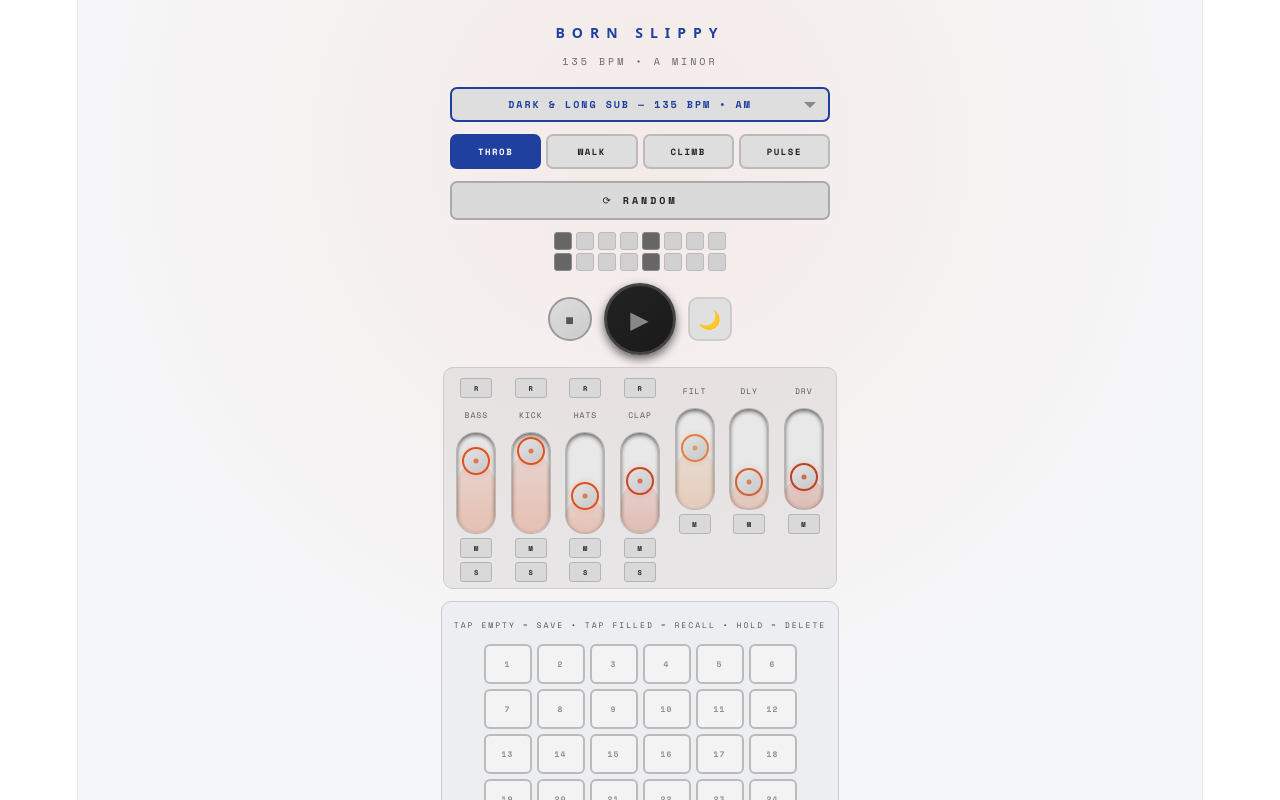
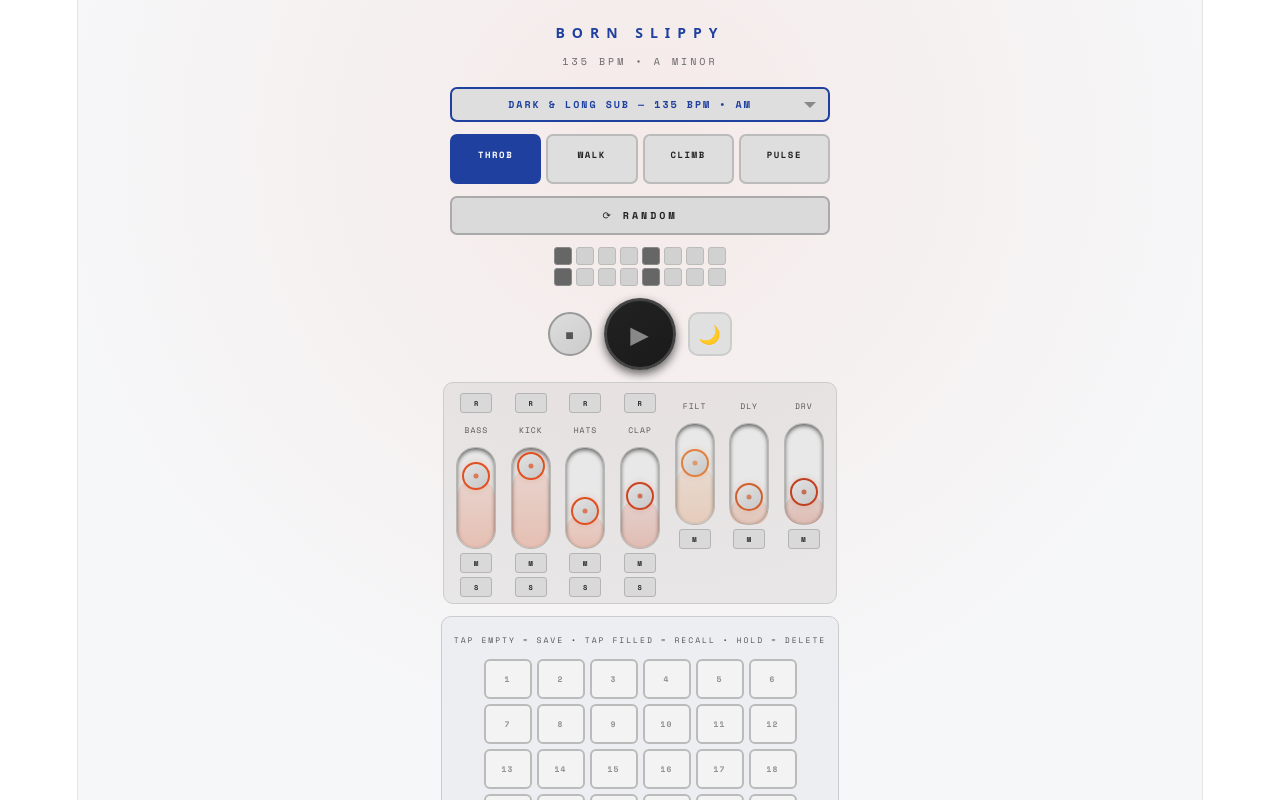
Before and after one commit to mikkels611/born-slippy, a React (Vite) app: page / in a window 1280 px wide. Shown: the top 800 px of the page. Built offline with nearby package versions, Linux system fonts and the light colour scheme.

Commit message:
UI: fixed-height pattern buttons with persistent NEXT label space, black pause icon bars on orange

```diff
--- a/src/App.jsx
+++ b/src/App.jsx
@@ -772,7 +772,7 @@
       <div style={{ display:"flex", gap:5, width:"100%", maxWidth:380 }}>
         {effectivePatterns.map((pat,idx)=>{
           const isA=activePattern===idx&&!isRandom;const isQ=selectedPattern===idx&&!isA&&playing&&!isRandom;const pc=effectiveColors[idx];
-          return(<button key={idx} onClick={()=>selectFixed(idx)} style={{ ...btn, flex:1, padding:"9px 2px", borderRadius:7, fontSize:9, letterSpacing:1.5, background:isA?pc:isQ?(theme === 'dark' ? `${pc}22` : `${pc}18`):(theme === 'dark' ? "#161616" : "#dedede"), border:isQ?`2px solid ${pc}`:isA?`2px solid ${pc}`:`2px solid ${theme === 'dark' ? "#2a2a2a" : "#bbb"}`, color:isA?"#fff":isQ?pc:(theme === 'dark' ? "#666" : "#222") }}>
+          return(<button key={idx} onClick={()=>selectFixed(idx)} style={{ ...btn, flex:1, padding:"12px 2px", borderRadius:7, fontSize:9, letterSpacing:1.5, minHeight:48, background:isA?pc:isQ?(theme === 'dark' ? `${pc}22` : `${pc}18`):(theme === 'dark' ? "#161616" : "#dedede"), border:isQ?`2px solid ${pc}`:isA?`2px solid ${pc}`:`2px solid ${theme === 'dark' ? "#2a2a2a" : "#bbb"}`, color:isA?"#fff":isQ?pc:(theme === 'dark' ? "#666" : "#222"), display:"flex", flexDirection:"column", alignItems:"center", justifyContent:"center" }}>
             {adminMode && draft && editingPatternName===idx ? (
               <input
                 autoFocus
@@ -783,8 +783,9 @@
                 style={{ width:"100%", background:"transparent", border:"none", color:"inherit", fontSize:9, fontWeight:700, letterSpacing:1.5, textAlign:"center", fontFamily:"'Space Mono',monospace", textTransform:"uppercase", outline:"none", padding:0 }}
               />
             ) : (
-              <span onDoubleClick={adminMode&&draft?(e)=>{e.stopPropagation();setEditingPatternName(idx);}:undefined}>
-                {pat.name}{isQ&&<div style={{fontSize:6,marginTop:1,opacity:0.8}}>NEXT</div>}
+              <span onDoubleClick={adminMode&&draft?(e)=>{e.stopPropagation();setEditingPatternName(idx);}:undefined} style={{ display:"flex", flexDirection:"column", alignItems:"center" }}>
+                <span>{pat.name}</span>
+                <span style={{fontSize:6,marginTop:1,opacity:isQ?0.8:0,height:8}}>{isQ?"NEXT":""}</span>
               </span>
             )}
           </button>);
@@ -829,11 +830,11 @@
         <button onClick={handlePlayPause} style={{
           ...btn, width:72, height:72, borderRadius:"50%", fontSize:24,
           background:playing?"linear-gradient(145deg, #e05020, #c04018)":"linear-gradient(145deg, #222, #1a1a1a)",
-          border:`3px solid ${playing?"#e05020":"#444"}`, color:playing?"#0d0d0d":"#888",
+          border:`3px solid ${playing?"#e05020":"#444"}`, color:playing?"#000":"#888",
           boxShadow:playing?"0 0 28px rgba(224,80,32,0.4)":"0 4px 10px rgba(0,0,0,0.6)",
           display:"flex", alignItems:"center", justifyContent:"center",
           userSelect:"none", WebkitUserSelect:"none", WebkitTouchCallout:"none",
-        }}>{playing?"⏸":"▶"}</button>
+        }}>{playing ? <span style={{display:"flex",gap:4}}><span style={{width:5,height:18,background:"#000",borderRadius:1}}/><span style={{width:5,height:18,background:"#000",borderRadius:1}}/></span> : "▶"}</button>
 
         {advanced && <button onClick={toggleThirdUp} style={{
           ...btn, width:50, height:50, borderRadius:10, fontSize:9, letterSpacing:0.5,
```
